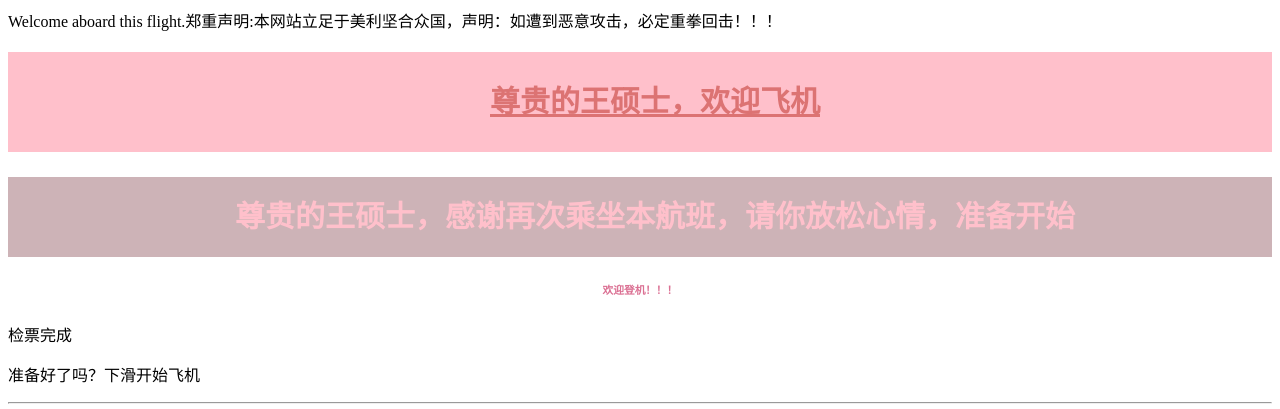
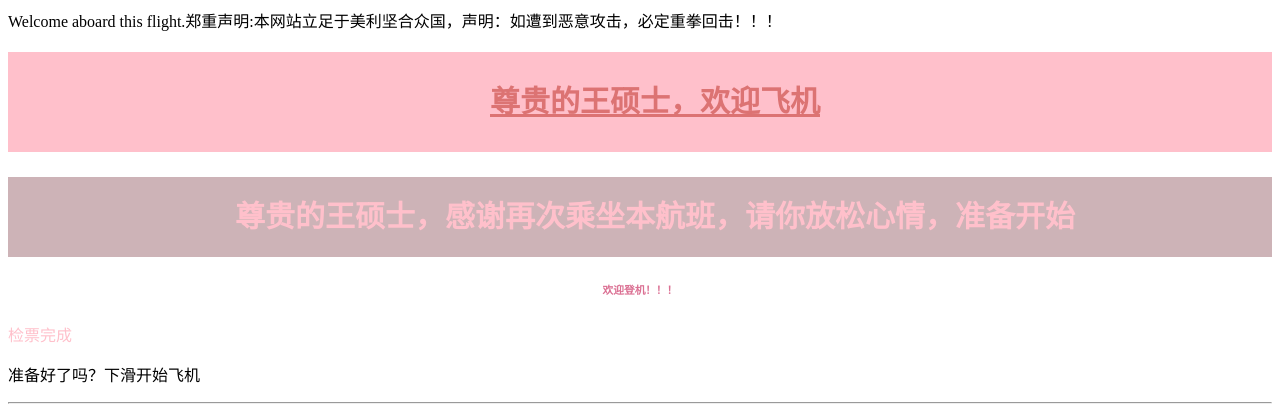
Before and after one commit to liuhao17/yellow_website, a plain HTML site: page index.html in a window 1280 px wide. Shown: the top 409 px of the page. Drawn offline with Linux system fonts and the light colour scheme; grey boxes are pictures that could not be loaded.

Commit message:
Update index.html

```diff
--- a/index.html
+++ b/index.html
@@ -98,7 +98,7 @@
     <h1 class="hhh">尊贵的王硕士，欢迎飞机</h1>
     <h2 class="h2">尊贵的王硕士，感谢再次乘坐本航班，请你放松心情，准备开始</h2>
     <h6 class="www">欢迎登机！！！</h6>
-    <div>检票完成</div>
+    <div style="color:pink;">检票完成</div>
     <p>准备好了吗？下滑开始飞机</p>
 
     <!--2. 单个出现的标签  -->
```
